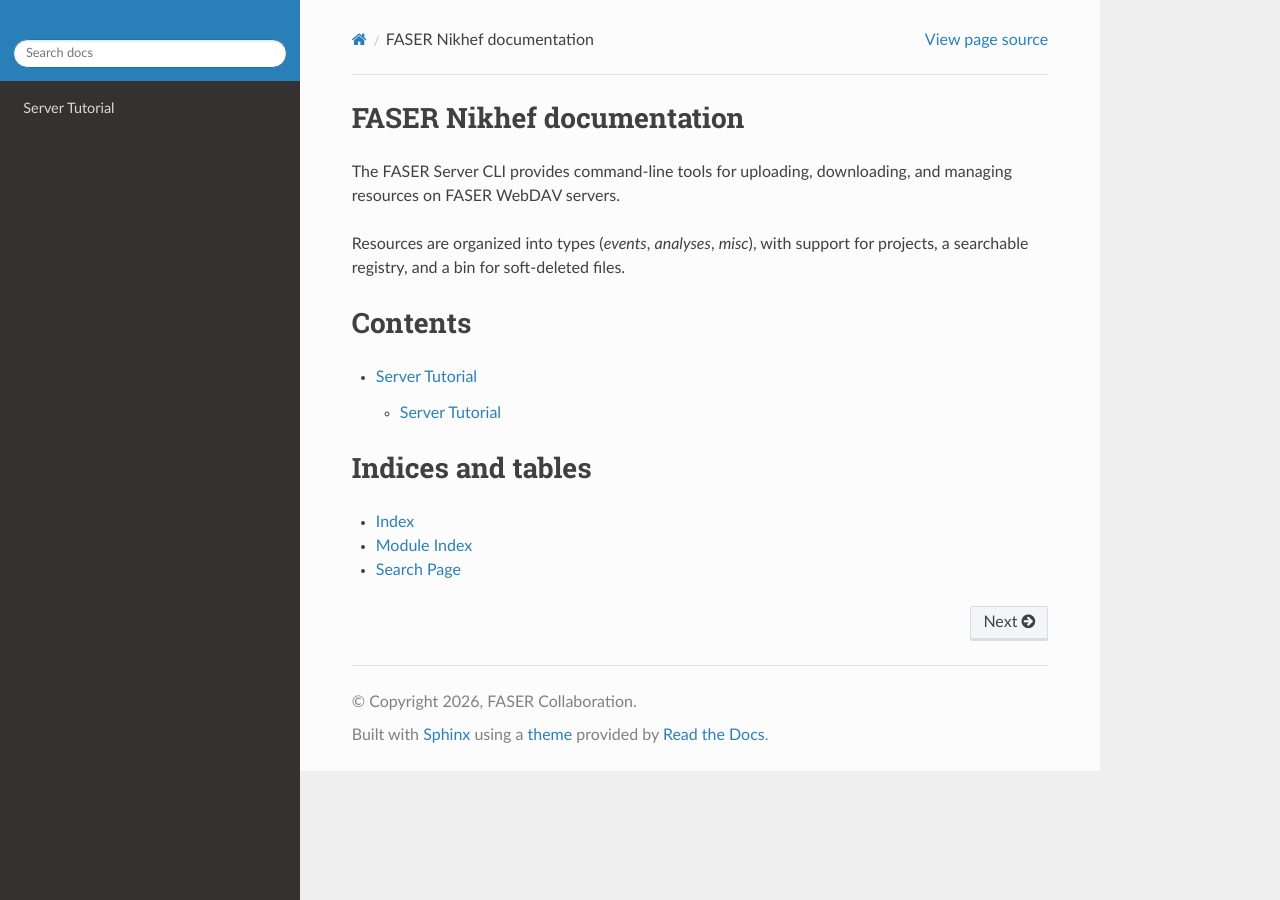
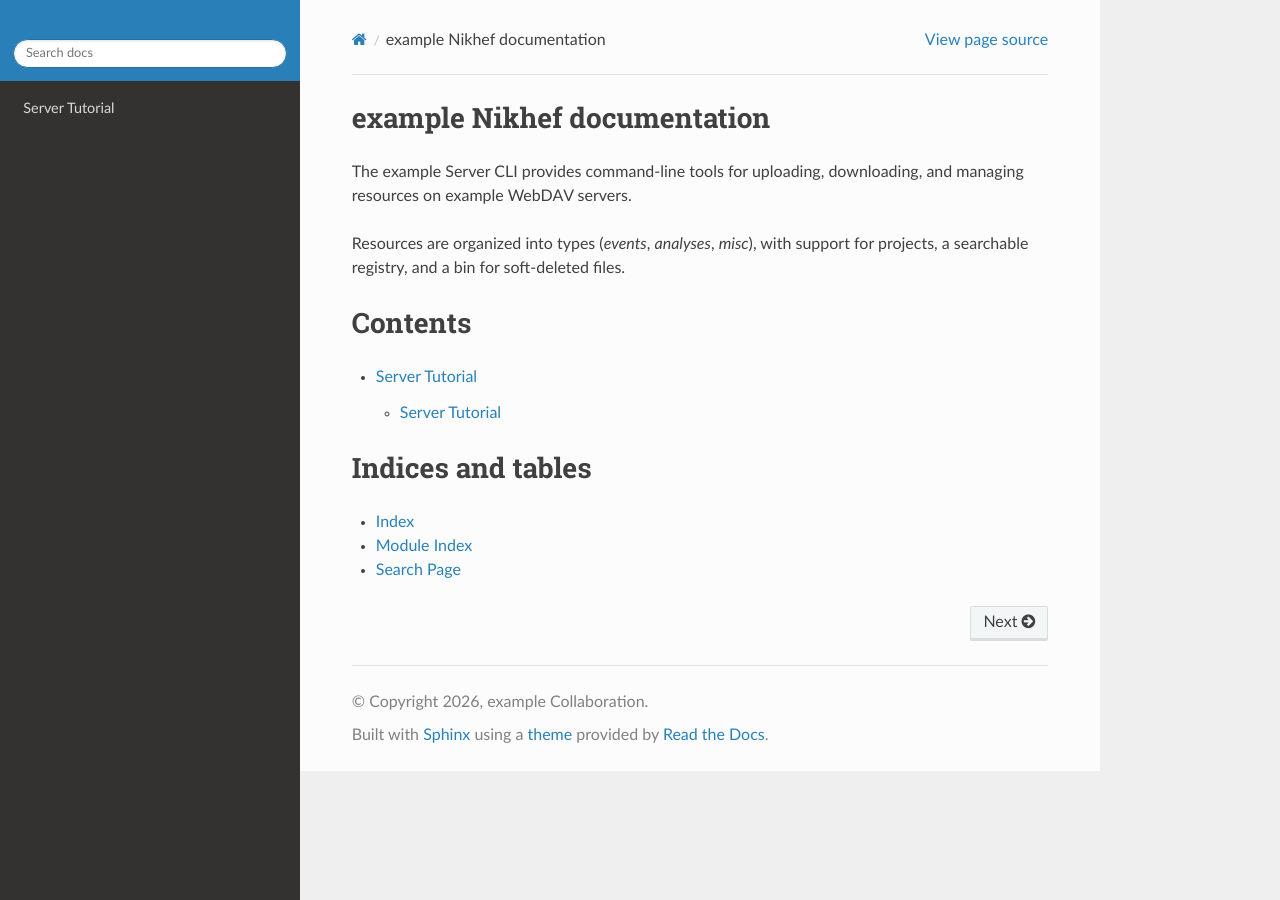
Before and after one commit to ElieHammou/template_Nikhef_server_CLI, a Sphinx documentation site: the page built from doc/sphinx/source/index.rst, in a window 1280 px wide. Built offline with Sphinx 7.4.7 and the Read the Docs theme 3.1.0, drawn with Linux system fonts in a browser that asks for light colours.

Commit message:
Removed specific project name

```diff
--- a/doc/sphinx/source/conf.py
+++ b/doc/sphinx/source/conf.py
@@ -16,9 +16,9 @@
 
 # -- Project information -----------------------------------------------------
 
-project = "FASER Server"
-copyright = "2026, FASER Collaboration"
-author = "FASER Collaboration"
+project = "example Server"
+copyright = "2026, example Collaboration"
+author = "example Collaboration"
 
 # The short X.Y version
 version = ""
@@ -99,7 +99,7 @@
 # -- Options for HTMLHelp output ---------------------------------------------
 
 # Output file base name for HTML help builder.
-htmlhelp_basename = "FASERServerdoc"
+htmlhelp_basename = "exampleServerdoc"
 
 
 # -- Options for LaTeX output ------------------------------------------------
@@ -125,9 +125,9 @@
 latex_documents = [
     (
         master_doc,
-        "FASERServer.tex",
-        "FASER Server Documentation",
-        "FASER Collaboration",
+        "exampleServer.tex",
+        "example Server Documentation",
+        "example Collaboration",
         "manual",
     )
 ]
@@ -137,7 +137,7 @@
 
 # One entry per manual page. List of tuples
 # (source start file, name, description, authors, manual section).
-man_pages = [(master_doc, "exampleserver", "FASER Server Documentation", [author], 1)]
+man_pages = [(master_doc, "exampleserver", "example Server Documentation", [author], 1)]
 
 
 # -- Options for Texinfo output ----------------------------------------------
@@ -148,10 +148,10 @@
 texinfo_documents = [
     (
         master_doc,
-        "FASERServer",
-        "FASER Server Documentation",
+        "exampleServer",
+        "example Server Documentation",
         author,
-        "FASERServer",
+        "exampleServer",
         "One line description of project.",
         "Miscellaneous",
     )
--- a/doc/sphinx/source/index.rst
+++ b/doc/sphinx/source/index.rst
@@ -1,7 +1,7 @@
-FASER Nikhef documentation
+example Nikhef documentation
 ==========================
 
-The FASER Server CLI provides command-line tools for uploading, downloading, and managing resources on FASER WebDAV servers.
+The example Server CLI provides command-line tools for uploading, downloading, and managing resources on example WebDAV servers.
 
 Resources are organized into types (`events`, `analyses`, `misc`), with support for projects, a searchable registry, and a bin for soft-deleted files.
 
--- a/doc/sphinx/source/server/tutorial.rst
+++ b/doc/sphinx/source/server/tutorial.rst
@@ -3,7 +3,7 @@
 Server Tutorial
 ===============
 
-This tutorial covers all the commands available in the FASER Server CLI.
+This tutorial covers all the commands available in the example Server CLI.
 
 Resources are organised into three types: ``events``, ``analyses``, and ``misc``.
 Two servers are available: ``public`` and ``private``.
```
Also changed, not shown: doc/README.md.
